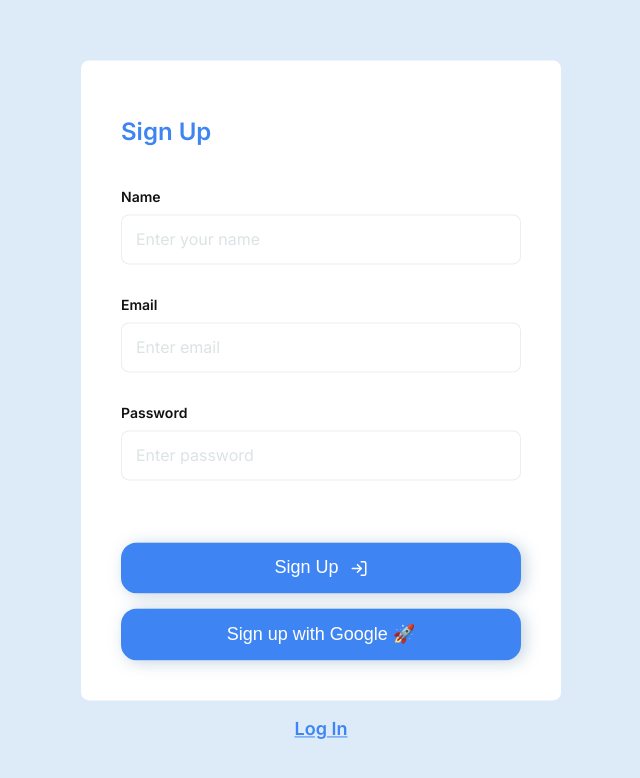
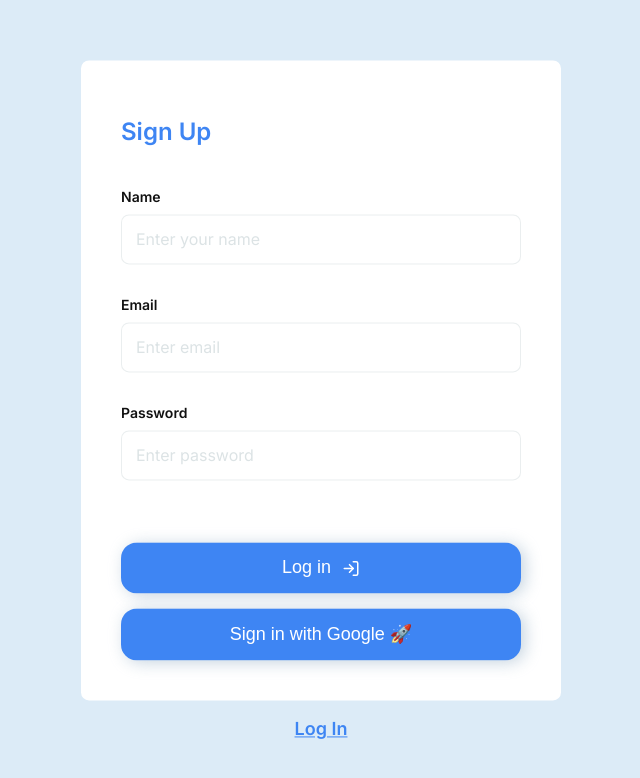
Before and after one commit to OleksiiVTS/final-project-frontend, a React (Create React App) app: page /final-project-frontend/register in a window 1280 px wide. Shown: the top 778 px of the page, without its empty margins (319-959 px from the left). Built offline with nearby package versions, Linux system fonts and the light colour scheme.

Commit message:
fixed-google-auth

```diff
--- a/src/components/LoginForm/LoginForm.jsx
+++ b/src/components/LoginForm/LoginForm.jsx
@@ -30,6 +30,7 @@ import IMG from '../Pictures/login_goose.jpg';
 import { useDispatch, useSelector } from 'react-redux';
 import { login } from 'redux/auth/authOperations';
 import { selectIsLoading } from 'redux/auth/authSelectors';
+import Loader from 'components/Loader';
 
 const LoginForm = () => {
   const dispacth = useDispatch();
@@ -53,11 +54,11 @@ const LoginForm = () => {
 
   const GoogleAuth = async () => {
     const auth = getAuth(app);
-    const googleAuthProvider = new GoogleAuthProvider();
+    const googleAuthProvider = new GoogleAuthProvider().addScope("email");
     try {
       const result = await signInWithPopup(auth, googleAuthProvider);
       const googleUser = {
-        email: result.user.email,
+        email: result.user.providerData[0].email,
         password: result.user.providerData[0].uid,
       };
       dispacth(login(googleUser));
@@ -214,12 +215,30 @@ const LoginForm = () => {
                   )}
                 </BoxInput>
 
+                {isLoading ? (
+                  <>
                     <LoginButton type="submit" disabled={isLoading}>
                       Log in <FiLogIn style={{ marginLeft: 11 }} />
+                      <Loader />
                     </LoginButton>
                     <GoogleBtn type="button" onClick={GoogleAuth}>
                       Sign in with Google 🚀{' '}
                     </GoogleBtn>
+                  </>
+                ) : (
+                  <>
+                    <LoginButton type="submit" disabled={isLoading}>
+                      Log in <FiLogIn style={{ marginLeft: 11 }} />
+                    </LoginButton>
+                    <GoogleBtn
+                      type="button"
+                      onClick={GoogleAuth}
+                      disabled={isLoading}
+                    >
+                      Sign in with Google 🚀{' '}
+                    </GoogleBtn>
+                  </>
+                )}
               </FormStyled>
             )}
           </Formik>
--- a/src/components/RegisterForm/RegisterForm.jsx
+++ b/src/components/RegisterForm/RegisterForm.jsx
@@ -27,9 +27,10 @@ import { GoogleAuthProvider, getAuth, signInWithPopup } from 'firebase/auth';
 import { app } from '../../redux/auth/firebase';
 
 import IMG from '../Pictures/singup_goose.jpg';
-import { login, register } from 'redux/auth/authOperations';
+import { register } from 'redux/auth/authOperations';
 import { useDispatch, useSelector } from 'react-redux';
 import { selectIsLoading } from 'redux/auth/authSelectors';
+import Loader from 'components/Loader';
 
 const RegisterForm = () => {
   const dispatch = useDispatch();
@@ -57,14 +58,15 @@ const RegisterForm = () => {
 
   const GoogleAuth = async () => {
     const auth = getAuth(app);
-    const googleAuthProvider = new GoogleAuthProvider();
+    const googleAuthProvider = new GoogleAuthProvider().addScope("email");
     try {
       const result = await signInWithPopup(auth, googleAuthProvider);
       const googleUser = {
-        email: result.user.email,
+        username: result.user.providerData[0].displayName,
+        email: result.user.providerData[0].email,
         password: result.user.providerData[0].uid,
       };
-      dispatch(login(googleUser));
+      dispatch(register(googleUser));
     } catch (error) {}
   };
 
@@ -87,7 +89,6 @@ const RegisterForm = () => {
           >
             {({ values, errors, touched }) => (
               <FormStyled>
-
                 <BoxInput>
                   {errors.username || values.username.trim() ? (
                     <FormLabel
@@ -277,10 +278,30 @@ const RegisterForm = () => {
                   )}
                 </BoxInput>
 
-                <RegButton type="submit" disabled={isLoading}>
-                  Sign Up <FiLogIn size={18} style={{ marginLeft: 11 }} />
-                </RegButton>
-                <GoogleBtn type='button' onClick={GoogleAuth}>Sign up with Google 🚀{' '}</GoogleBtn>
+                {isLoading ? (
+                  <>
+                    <RegButton type="submit" disabled={isLoading}>
+                      Log in <FiLogIn style={{ marginLeft: 11 }} />
+                      <Loader />
+                    </RegButton>
+                    <GoogleBtn type="button" onClick={GoogleAuth}>
+                      Sign in with Google 🚀{' '}
+                    </GoogleBtn>
+                  </>
+                ) : (
+                  <>
+                    <RegButton type="submit" disabled={isLoading}>
+                      Log in <FiLogIn style={{ marginLeft: 11 }} />
+                    </RegButton>
+                    <GoogleBtn
+                      type="button"
+                      onClick={GoogleAuth}
+                      disabled={isLoading}
+                    >
+                      Sign in with Google 🚀{' '}
+                    </GoogleBtn>
+                  </>
+                )}
               </FormStyled>
             )}
           </Formik>
```
Lines whose indentation alone changed are shown as unchanged.
